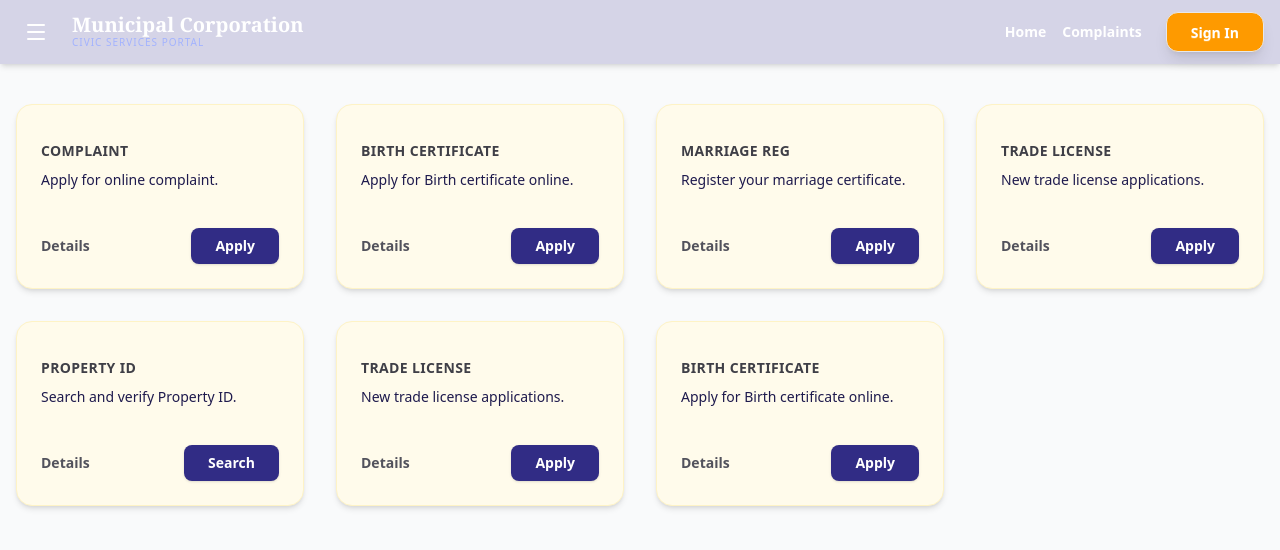
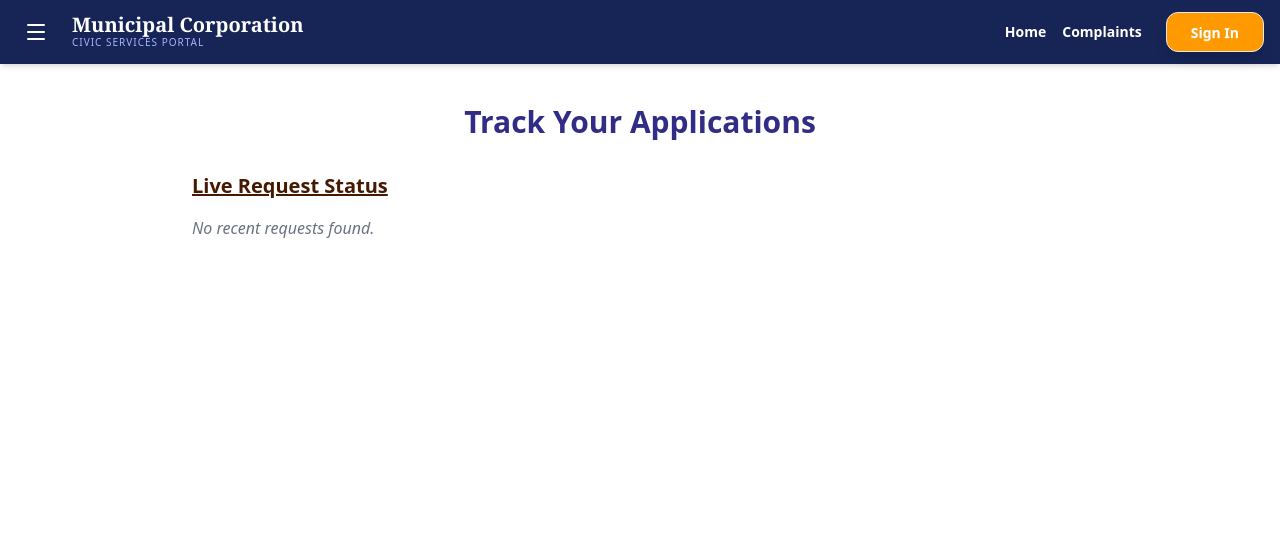
Before and after one commit to being-shivalika/MUNCIPAL--CO, a React (Vite) app: page /Track in a window 1280 px wide. Shown: the top 550 px of the page. Built offline with nearby package versions, Linux system fonts and the light colour scheme.

Commit message:
added tthe necessary functionality into requests and admin dashboard

```diff
--- a/src/App.jsx
+++ b/src/App.jsx
@@ -1,49 +1,73 @@
-import { useState } from "react";
+import React, { useState, useEffect } from "react";
+import { Outlet } from "react-router-dom";
 import Navbar from "./components/Navbar";
-import { Outlet } from "react-router-dom";
 
-function App() {
+const App = () => {
   const [isSidebarOpen, setSidebarOpen] = useState(false);
 
-  const [allRequests, setAllRequests] = useState([
+  // Persistence for Complaints
+  const [allRequests, setAllRequests] = useState(() => {
+    const saved = localStorage.getItem("mc_requests");
+    return saved ? JSON.parse(saved) : [];
+  });
+
+  // Persistence for Admin Services (Posts)
+  const [services, setServices] = useState(() => {
+    const savedServices = localStorage.getItem("mc_services");
+    return savedServices
+      ? JSON.parse(savedServices)
+      : [
           {
             id: 1,
-      subject: "Street Light",
-      message: "Light not working in Sector 5",
+            title: "Property Tax",
+            description: "Pay your annual property tax online.",
+            buttonText: "Manage",
           },
           {
             id: 2,
-      subject: "Porthole",
-      message: "Big porthole causing traffic in Sector 14",
+            title: "Building Plans",
+            description: "Submit and track building plans.",
+            buttonText: "Review",
           },
-    {
-      id: 3,
-      subject: "water leakage",
-      message: "Water leakage and pipline broke in Sector 10",
-    },
+        ];
+  });
+
+  useEffect(() => {
+    localStorage.setItem("mc_requests", JSON.stringify(allRequests));
+    localStorage.setItem("mc_services", JSON.stringify(services));
+  }, [allRequests, services]);
+
+  const handleNewRequest = (newRequest) => {
+    setAllRequests([
+      { ...newRequest, id: Date.now(), status: "Pending" },
+      ...allRequests,
     ]);
+  };
 
-  const toggleSidebar = () => setSidebarOpen(!isSidebarOpen);
+  const addService = (newService) => {
+    setServices([{ ...newService, id: Date.now() }, ...services]);
+  };
 
-  const handleNewRequest = (newReq) => {
-    setAllRequests((prev) => [newReq, ...prev]);
+  const deleteService = (id) => {
+    setServices(services.filter((s) => s.id !== id));
   };
 
   return (
-    <div className="flex flex-col h-screen">
-      <Navbar onToggleSidebar={toggleSidebar} />
-      <div className="flex-1 overflow-y-auto bg-gray-50">
+    <div className="min-h-screen bg-gray-50">
+      <Navbar onToggleSidebar={() => setSidebarOpen(!isSidebarOpen)} />
       <Outlet
         context={{
           isSidebarOpen,
           setSidebarOpen,
           allRequests,
           handleNewRequest,
+          services,
+          addService,
+          deleteService,
         }}
       />
     </div>
-    </div>
   );
-}
+};
 
 export default App;
--- a/src/components/Navbar.jsx
+++ b/src/components/Navbar.jsx
@@ -10,7 +10,7 @@ const Navbar = ({ onToggleSidebar }) => {
   const MainHero = location.pathname === "/";
 
   return (
-    <nav className="navbar bg-indigo-900/20 text-white shadow-md px-4 py-2 sticky top-0 z-100">
+    <nav className="navbar bg-blue-950 text-white shadow-md px-4 py-2 sticky top-0 z-100">
       <div className="navbar-start flex items-center">
         <button
           onClick={onToggleSidebar}
--- a/src/components/Notifications.jsx
+++ b/src/components/Notifications.jsx
@@ -1,44 +1,32 @@
 import React from "react";
-import { ClipboardList } from "lucide-react";
 
-const Notifications = ({ requests = [] }) => {
+const Notifications = ({ requests }) => {
   return (
-    <section className="w-full max-w-4xl mx-auto px-4 sm:px-0">
-      <div className="bg-white rounded-xl shadow-md border border-gray-100 overflow-hidden">
-        <div className="p-6">
-          <h2 className="font-bold text-xl md:text-2xl text-center text-amber-950 underline underline-offset-8 mb-6">
-            Citizen Requests
+    <div className="w-full max-w-4xl mx-auto mt-6">
+      <h2 className="text-xl font-bold text-amber-950 mb-4 underline">
+        Live Request Status
       </h2>
-
-          <div className="grid grid-cols-1 gap-4">
-            {requests.length > 0 ? (
+      <div className="space-y-3">
+        {!requests || requests.length === 0 ? (
+          <p className="text-gray-500 italic">No recent requests found.</p>
+        ) : (
           requests.map((req) => (
             <div
               key={req.id}
-                  className="bg-amber-400/10 border border-amber-200 p-5 rounded-lg flex justify-between items-center"
+              className="bg-white border border-gray-200 p-4 rounded-lg flex justify-between items-center shadow-sm"
             >
               <div>
-                    <p className="font-bold text-amber-900 underline underline-offset-4 mb-2">
-                      {req.subject}
-                    </p>
-                    <p className="text-sm text-gray-700 leading-relaxed">
-                      {req.message}
-                    </p>
+                <p className="font-bold text-indigo-900">{req.subject}</p>
+                <p className="text-sm text-gray-600">{req.message}</p>
               </div>
-                  <button className="bg-indigo-900 p-2 text-white rounded-md">
-                    <ClipboardList size={20} />
-                  </button>
+              <span className="px-3 py-1 rounded-full text-xs font-bold bg-amber-100 text-amber-700 border border-amber-300">
+                {req.status || "Pending"}
+              </span>
             </div>
           ))
-            ) : (
-              <div className="text-center py-6 text-gray-500 italic">
-                No new requests from citizens.
-              </div>
         )}
       </div>
     </div>
-      </div>
-    </section>
   );
 };
 
--- a/src/pages/AdminDashboard.jsx
+++ b/src/pages/AdminDashboard.jsx
@@ -1,4 +1,4 @@
-import React, { useState } from "react";
+import React from "react";
 import { useOutletContext } from "react-router-dom";
 import {
   LayoutDashboard,
@@ -15,44 +15,22 @@ import CreatePost from "../components/CreatePost";
 import Footer from "../components/Footer";
 
 const AdminDashboard = () => {
-  // Pull allRequests from App.jsx via context
-  const { isSidebarOpen, setSidebarOpen, allRequests } = useOutletContext();
-
-  const [services, setServices] = useState([
-    {
-      id: 1,
-      title: "Property Tax",
-      description:
-        "Pay your annual property tax and check outstanding dues online.",
-      buttonText: "Manage",
-      linkText: "View Schedule",
-    },
-    {
-      id: 2,
-      title: "Building Plans",
-      description:
-        "Submit and track status of new residential or commercial building plans.",
-      buttonText: "Review",
-      linkText: "Guidelines",
-    },
-  ]);
+  const {
+    isSidebarOpen,
+    setSidebarOpen,
+    allRequests,
+    services,
+    addService,
+    deleteService,
+  } = useOutletContext();
 
   const adminLinks = [
     { icon: LayoutDashboard, label: "Dashboard", href: "/admin" },
     { icon: Users, label: "Manage User Requests", href: "/Track" },
     { icon: FileText, label: "Services List", href: "#" },
     { icon: Mail, label: "Inquiries", href: "#" },
-    { icon: Settings, label: "System Settings", href: "#" },
+    { icon: Settings, label: "Back to Home", href: "/" },
   ];
-
-  const addService = (newService) => {
-    const serviceWithId = { ...newService, id: Date.now() };
-    setServices([serviceWithId, ...services]);
-  };
-
-  const deleteService = (id) => {
-    setServices(services.filter((service) => service.id !== id));
-  };
 
   return (
     <div className="flex flex-col">
@@ -63,47 +41,33 @@ const AdminDashboard = () => {
           menuItems={adminLinks}
           title="Admin Panel"
         />
-
         <div className="flex-1 p-4 sm:p-6 lg:p-10">
           <Notifications requests={allRequests} />
-
           <div className="max-w-4xl mx-auto mt-10">
             <CreatePost onAddPost={addService} />
           </div>
-
           <div className="text-center my-10">
             <h1 className="text-3xl md:text-4xl font-black text-amber-950">
               Live Admin Services
             </h1>
             <div className="h-1.5 w-24 bg-amber-600 mx-auto mt-3 rounded-full"></div>
           </div>
-
           <div className="grid grid-cols-1 md:grid-cols-2 xl:grid-cols-3 gap-6">
             {services.map((service) => (
               <div key={service.id} className="relative group">
                 <button
                   onClick={() => deleteService(service.id)}
-                  className="absolute top-2 right-2 z-10 p-2 bg-red-100 text-red-600 rounded-full opacity-0 group-hover:opacity-100 transition-opacity hover:bg-red-200"
+                  className="absolute top-2 right-2 z-10 p-2 bg-red-100 text-red-600 rounded-full opacity-0 group-hover:opacity-100 transition-opacity"
                 >
                   <Trash2 size={18} />
                 </button>
-
                 <Posts
-                  title={service.title}
-                  description={service.description}
-                  buttonText={service.buttonText}
-                  linkText={service.linkText}
+                  {...service}
                   onBtnClick={() => console.log(`Managing ${service.title}`)}
                 />
               </div>
             ))}
           </div>
-
-          {services.length === 0 && (
-            <div className="text-center py-20 text-gray-400">
-              <p>No active services. Use the form above to create one.</p>
-            </div>
-          )}
         </div>
       </div>
       <Footer />
--- a/src/pages/MainHero.jsx
+++ b/src/pages/MainHero.jsx
@@ -1,13 +1,14 @@
 import React from "react";
 import { useOutletContext } from "react-router-dom";
-import { ClipboardList, Search, Gavel, FileText, Info } from "lucide-react";
+import { ClipboardList, Search, Gavel, FileText } from "lucide-react";
 import SideBarA from "../components/SideBarA";
 import Posts from "../components/Posts";
 import Notifications from "../components/Notifications";
 import Footer from "../components/Footer";
 
 const MainHero = () => {
-  const { isSidebarOpen, setSidebarOpen, allRequests } = useOutletContext();
+  const { isSidebarOpen, setSidebarOpen, allRequests, services } =
+    useOutletContext();
 
   const mainLinks = [
     { icon: ClipboardList, label: "Complaints", href: "/citizen" },
@@ -25,9 +26,8 @@ const MainHero = () => {
           menuItems={mainLinks}
           title="Citizen Portal"
         />
-
         <div className="flex-1 bg-white min-h-screen pb-20">
-          <div className="mx-4 md:mx-10 mt-5 rounded-2xl p-6 md:p-10 bg-[url(image.avif)] bg-cover bg-center min-h-50 md:min-h-75 max-w-350 flex flex-col justify-end shadow-inner">
+          <div className="mx-4 md:mx-10 mt-5 rounded-2xl p-6 md:p-10 bg-[url(image.avif)] bg-cover bg-center min-h-50 md:min-h-75 flex flex-col justify-end shadow-inner hover:transform hover:scale-95 transition-transform">
             <h1 className="text-blue-50 font-extrabold text-3xl md:text-5xl lg:text-6xl text-shadow-lg/50 tracking-wide">
               Welcome to
             </h1>
@@ -45,41 +45,15 @@ const MainHero = () => {
 
           <div className="max-w-7xl mx-auto px-4">
             <div className="grid grid-cols-1 sm:grid-cols-2 lg:grid-cols-3 xl:grid-cols-4 gap-8">
-              <Posts
-                title="Complaint"
-                description="Apply for online complaint."
-                buttonText="Apply"
-              />
-              <Posts
-                title="Birth Certificate"
-                description="Apply for Birth certificate online."
-                buttonText="Apply"
-              />
-              <Posts
-                title="Marriage Reg"
-                description="Register your marriage certificate."
-                buttonText="Apply"
-              />
-              <Posts
-                title="Trade License"
-                description="New trade license applications."
-                buttonText="Apply"
-              />
-              <Posts
-                title="Property ID"
-                description="Search and verify Property ID."
-                buttonText="Search"
-              />
-              <Posts
-                title="Trade License"
-                description="New trade license applications."
-                buttonText="Apply"
-              />
-              <Posts
-                title="Birth Certificate"
-                description="Apply for Birth certificate online."
-                buttonText="Apply"
-              />
+              {/* These cards are now dynamically generated from Admin input */}
+              {services.map((service) => (
+                <Posts
+                  key={service.id}
+                  title={service.title}
+                  description={service.description}
+                  buttonText={service.buttonText}
+                />
+              ))}
             </div>
           </div>
           <div className="flex justify-center pt-15">
--- a/src/pages/TrackRequest.jsx
+++ b/src/pages/TrackRequest.jsx
@@ -1,49 +1,17 @@
 import React from "react";
-import Posts from "../components/Posts";
+import { useOutletContext } from "react-router-dom";
+import Notifications from "../components/Notifications";
 
 const TrackRequest = () => {
+  const { allRequests } = useOutletContext();
+
   return (
-    <>
-      <div className="max-w-7xl mx-auto px-4 mt-10">
-        <div className="grid grid-cols-1 sm:grid-cols-2 lg:grid-cols-3 xl:grid-cols-4 gap-8">
-          <Posts
-            title="Complaint"
-            description="Apply for online complaint."
-            buttonText="Apply"
-          />
-          <Posts
-            title="Birth Certificate"
-            description="Apply for Birth certificate online."
-            buttonText="Apply"
-          />
-          <Posts
-            title="Marriage Reg"
-            description="Register your marriage certificate."
-            buttonText="Apply"
-          />
-          <Posts
-            title="Trade License"
-            description="New trade license applications."
-            buttonText="Apply"
-          />
-          <Posts
-            title="Property ID"
-            description="Search and verify Property ID."
-            buttonText="Search"
-          />
-          <Posts
-            title="Trade License"
-            description="New trade license applications."
-            buttonText="Apply"
-          />
-          <Posts
-            title="Birth Certificate"
-            description="Apply for Birth certificate online."
-            buttonText="Apply"
-          />
-        </div>
-      </div>
-    </>
+    <div className="p-10 bg-white min-h-screen">
+      <h1 className="text-3xl font-bold text-center text-indigo-900 mb-8">
+        Track Your Applications
+      </h1>
+      <Notifications requests={allRequests} />
+    </div>
   );
 };
 
```
Also changed, not shown: src/components/SubmitRequest.jsx (+2 -6 lines), src/pages/CitizenDashboard.jsx (+12 -31 lines). Lines whose indentation alone changed are shown as unchanged.
